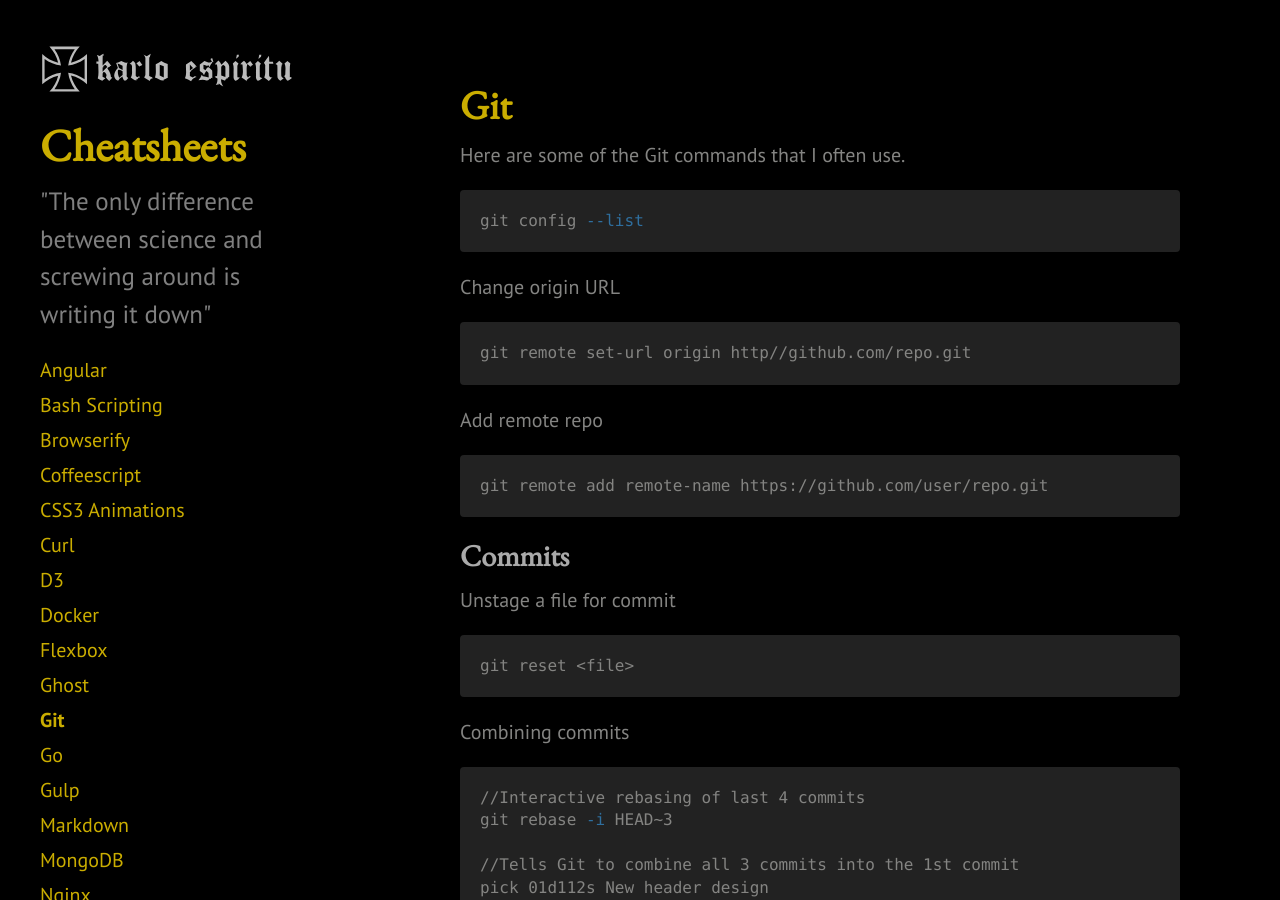
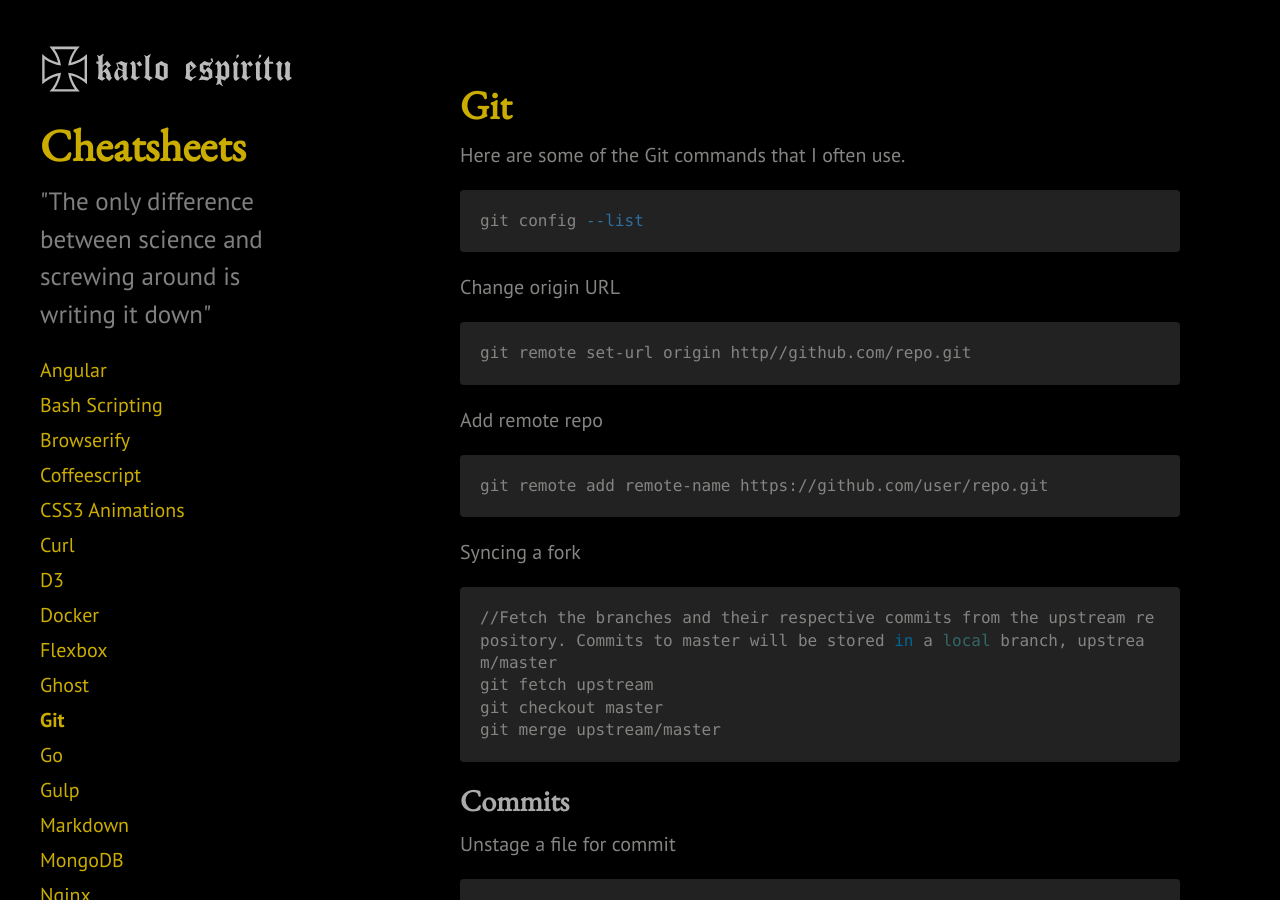
Before and after one commit to karloespiritu/cheatsheets, a Jekyll site: the page built from git.md, in a window 1280 px wide and 900 px high. Built offline with Jekyll 4.4.1, drawn with Linux system fonts in a browser that asks for light colours; Markdown is read by kramdown in place of the engine named in the settings.

Commit message:
added syncing forks in git cheatsheet

````diff
--- a/git.md
+++ b/git.md
@@ -5,7 +5,6 @@ permalink: /git/
 ---
 
 Here are some of the Git commands that I often use.
-
 
 ```bash
 git config --list
@@ -19,6 +18,15 @@ Add remote repo
 
 ```bash
 git remote add remote-name https://github.com/user/repo.git
+```
+
+Syncing a fork
+
+```bash
+//Fetch the branches and their respective commits from the upstream repository. Commits to master will be stored in a local branch, upstream/master
+git fetch upstream
+git checkout master
+git merge upstream/master
 ```
 
 ##Commits
````
